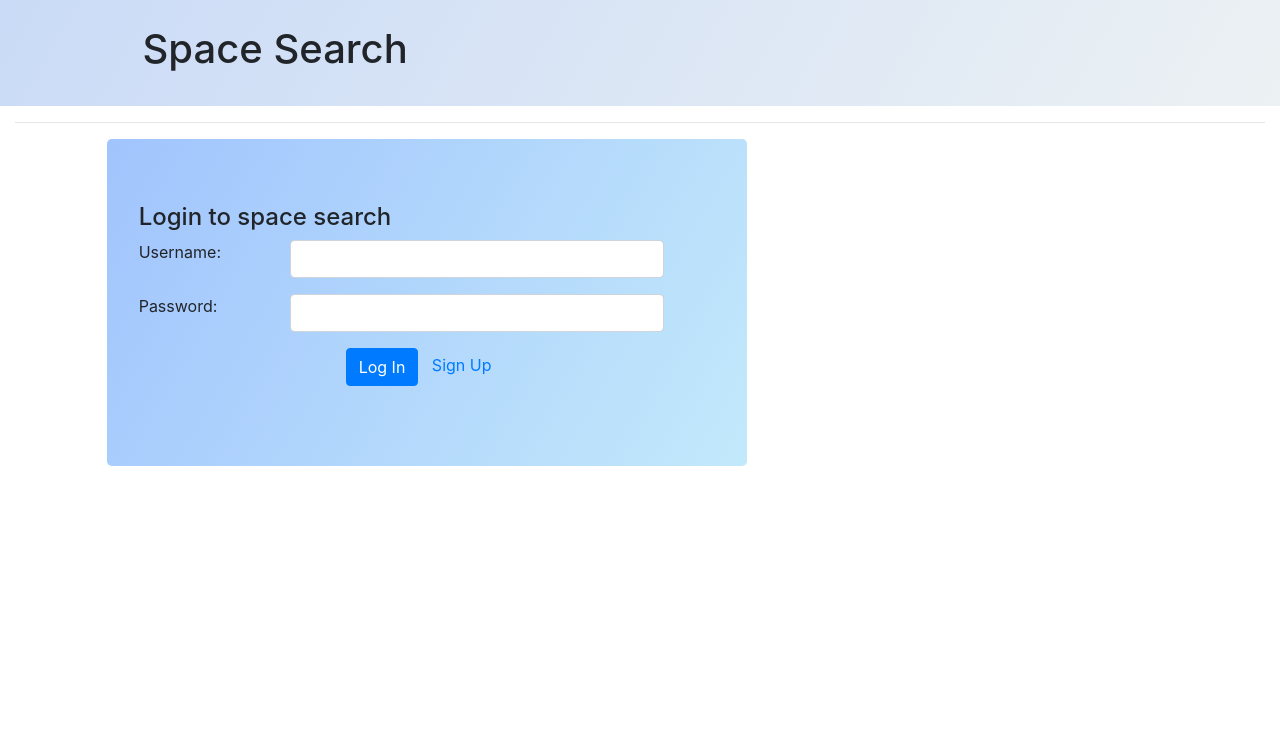
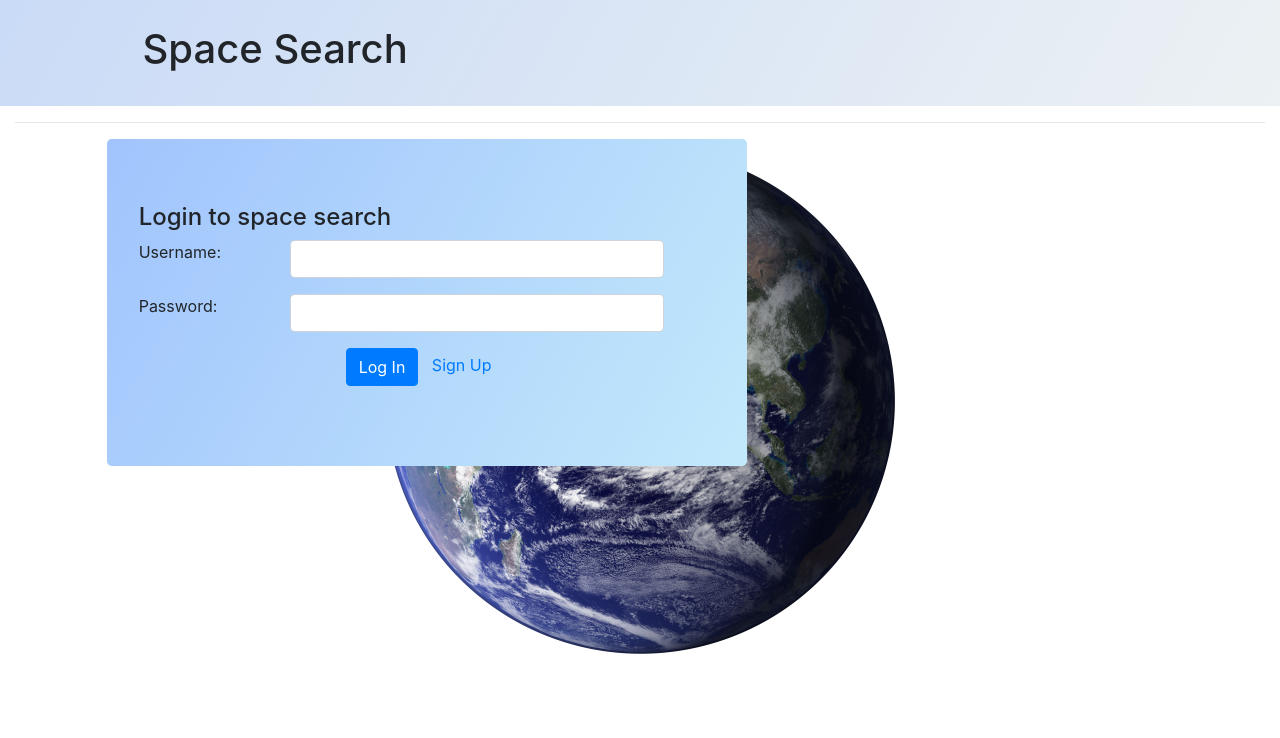
Before and after one commit to shivangidas/spacetour, a Node project: template app/views/login.ejs in a window 1280 px wide. Shown: the top 738 px of the page. Run offline with Node 20 templates, Linux system fonts and the light colour scheme; the template is opened without the code that fills it, so the values that code supplies are empty; some libraries are stand-ins or nearby versions.

Commit message:
added an image in login

```diff
--- a/app/public/css/style.css
+++ b/app/public/css/style.css
@@ -126,3 +126,8 @@ footer {
     opacity: 0;
   }
 }
+body.loginPage {
+  background-image: url("../images/android-chrome-512x512.png");
+  background-repeat: no-repeat;
+  background-position: center;
+}
--- a/app/views/login.ejs
+++ b/app/views/login.ejs
@@ -10,7 +10,7 @@
     <script type="text/javascript" src="login.js"></script>
   </head>
 
-  <body>
+  <body class="loginPage">
     <div class="container-fluid">
       <div class="row titleDiv">
         <div class="offset-sm-1 col-sm-6 ">
@@ -18,7 +18,7 @@
         </div>
       </div>
       <hr />
-      <div class="row">
+      <div class="row loginDiv">
         <div class="jumbotron col-sm-8 col-md-6 offset-sm-1">
           <h4>Login to space search</h4>
           <form action="/login" method="post" class="form-horizontal">
--- a/app/views/signup.ejs
+++ b/app/views/signup.ejs
@@ -10,7 +10,7 @@
     <script type="text/javascript" src="login.js"></script>
   </head>
 
-  <body>
+  <body class="loginPage">
     <div class="container-fluid">
       <div class="row titleDiv">
         <div class="offset-sm-1 col-sm-6">
```
Also changed, not shown: README.md.
